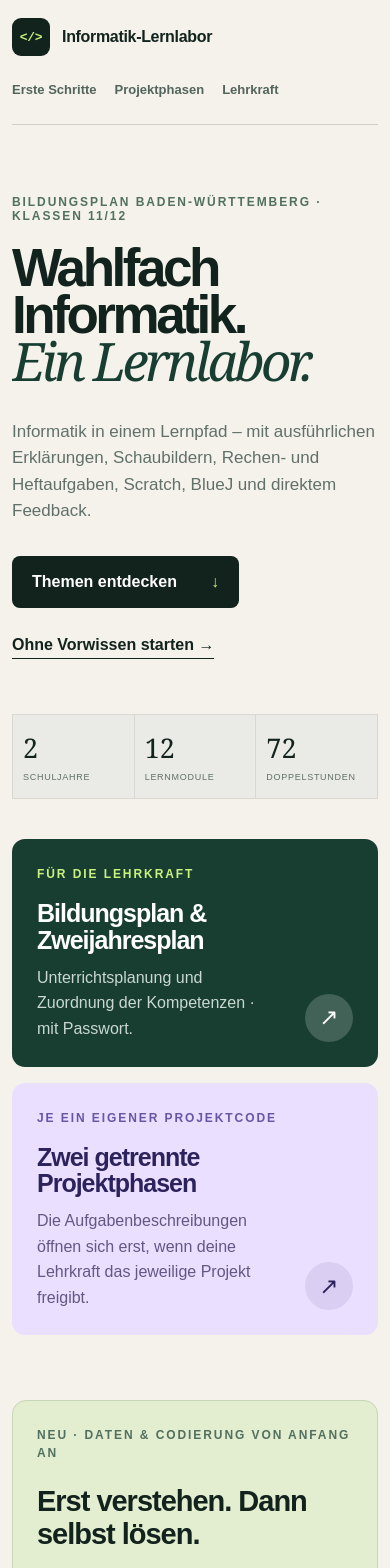
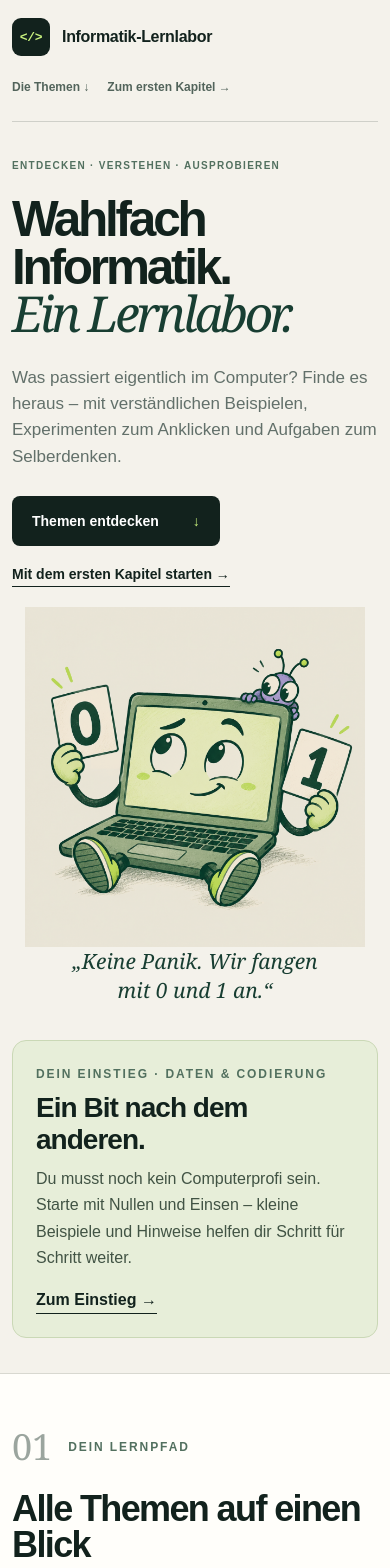
Before and after one commit to SKarwou/informatik-lernlabor, a React (Vite) app: page / in a window 390 px wide. Shown: the top 1568 px of the page. Built offline with nearby package versions, Linux system fonts and the light colour scheme.

Commit message:
Add files via upload

```diff
--- /dev/null
+++ b/src/Home.css
@@ -0,0 +1,59 @@
+.homePage .homeHero { display:grid; grid-template-columns:minmax(0,1.25fr) minmax(0,.85fr); gap:30px; align-items:center; min-height:0; padding:72px 0 58px; overflow:visible; }
+.homePage .homeHero::after { display:none; }
+.homeHeroText { min-width:0; }
+.homePage .homeHero h1 { font-size:clamp(62px,7.4vw,94px); line-height:.96; margin:24px 0; }
+.homePage .homeHero h1 em { white-space:nowrap; }
+.homePage .heroCopy { font-size:19px; max-width:540px; margin:26px 0; }
+.homePage .heroActions { flex-wrap:wrap; gap:20px; font-size:14px; }
+.homeCartoon { margin:12px 0 0; min-width:0; }
+.homeCartoon img { display:block; width:100%; height:auto; mix-blend-mode:multiply; }
+.homeCartoon figcaption { max-width:330px; margin:0 auto; text-align:center; color:var(--green); font:italic 23px/1.4 Georgia,serif; }
+.homeStart { display:flex; gap:30px; align-items:center; justify-content:space-between; padding:28px 32px; border:1px solid #cad8b6; border-radius:14px; background:#e7eed9; margin-bottom:55px; }
+.homeStart h2 { font-size:28px; letter-spacing:-.035em; margin:10px 0; }
+.homeStart p { max-width:700px; margin:0; color:#415344; line-height:1.65; }
+.homeStart > a { white-space:nowrap; flex-shrink:0; }
+.homePage .pathSection { padding:72px 0 12px; }
+.homeContinue { padding:68px 0 62px; scroll-margin-top:24px; }
+.homeContinueHeading { max-width:760px; margin-bottom:28px; }
+.homeContinueHeading h2 { font-size:clamp(30px,4vw,42px); line-height:1.1; letter-spacing:-.045em; margin:14px 0; }
+.homeContinueHeading p { color:var(--muted); line-height:1.6; }
+.homeContinueGrid { display:grid; grid-template-columns:repeat(2,minmax(0,1fr)); gap:20px; }
+.homeActionCard { padding:30px; border:1px solid #c8d7c4; border-radius:16px; display:flex; flex-direction:column; background:#e7efdf; transition:transform .2s,box-shadow .2s; }
+.homeProjectCard { background:#eae1fa; border-color:#dcd0ed; }
+.homeProjectCard .eyebrow { color:#6c5893; }
+.homeActionCard h3 { margin:20px 0 14px; font-size:30px; line-height:1.12; letter-spacing:-.045em; }
+.homeActionCard p { margin:0 0 28px; color:#4b5a51; line-height:1.65; }
+.homeCardLink { margin-top:auto; display:flex; align-items:center; justify-content:space-between; gap:15px; font-weight:800; font-size:14px; }
+.homeCardLink > span { font-size:25px; }
+.homeActionCard:hover { transform:translateY(-3px); box-shadow:0 10px 22px #183e3210; }
+.homeTeacher { display:flex; align-items:center; gap:14px; border-top:1px solid var(--line); margin-top:32px; padding-top:24px; color:#5a6860; font-size:13px; }
+.homeTeacher p { margin:0; line-height:1.65; }
+.homeTeacher > a { margin-left:auto; text-decoration:underline; text-underline-offset:4px; font-weight:700; }
+.homePage :is(a,button,summary):focus-visible { outline:3px solid #3376aa; outline-offset:5px; }
+@media(max-width:850px) {
+  .homePage .homeHero { grid-template-columns:minmax(0,1.3fr) minmax(0,.7fr); gap:15px; padding-top:50px; }
+  .homePage .homeHero h1 { font-size:clamp(50px,7.5vw,68px); }
+  .homeCartoon figcaption { font-size:19px; }
+  .homeStart { padding:25px; }
+  .homeStart > a { white-space:normal; }
+}
+@media(max-width:600px) {
+  .homePage .nav { height:auto; min-height:80px; padding-top:18px; padding-bottom:18px; gap:16px; flex-wrap:wrap; }
+  .homePage .navLinks { display:flex; flex-wrap:wrap; gap:18px; font-size:12px; }
+  .homePage .homeHero { grid-template-columns:minmax(0,1fr); padding:38px 0 34px; gap:10px; }
+  .homePage .homeHero h1 { font-size:clamp(44px,12.7vw,70px); }
+  .homePage .homeHero .eyebrow { font-size:10px; letter-spacing:.13em; }
+  .homePage .heroCopy { font-size:17px; }
+  .homeCartoon { width:min(100%,340px); justify-self:center; margin-top:10px; }
+  .homeCartoon figcaption { max-width:270px; font-size:21px; }
+  .homeStart { flex-direction:column; align-items:flex-start; gap:20px; margin-bottom:35px; padding:23px; }
+  .homePage .pathSection { padding-top:48px; }
+  .homeContinue { padding:45px 0; }
+  .homeContinueGrid { grid-template-columns:minmax(0,1fr); gap:16px; }
+  .homeActionCard { padding:25px; }
+  .homeActionCard h3 { font-size:27px; }
+  .homeTeacher { flex-wrap:wrap; gap:10px; }
+  .homeTeacher > a { margin:4px 0 0 28px; }
+}
+@media(prefers-reduced-motion:reduce) { .homeActionCard { transition:none; transform:none!important; } }
+@media print { .homePage .homeHero { padding:20px 0; } .homeCartoon { max-width:260px; } .homeActionCard { break-inside:avoid; } }
--- a/src/Home.tsx
+++ b/src/Home.tsx
@@ -1,49 +1,42 @@
 import Link from "next/link";
 import { areas, topics } from "./topics";
+import "./Home.css";
 
 export default function Home() {
   return (
-    <main>
+    <main className="homePage" id="top">
       <nav className="nav shell" aria-label="Hauptnavigation">
         <Link className="brand" href="/" aria-label="Informatik-Lernlabor Startseite">
           <span className="brandMark">&lt;/&gt;</span>
           <span>Informatik-Lernlabor</span>
         </Link>
-        <div className="navLinks"><Link href="/werkzeuge">Erste Schritte</Link><Link href="/projekte">Projektphasen</Link><Link href="/bildungsplan"> Lehrkraft</Link></div>
+        <div className="navLinks"><a href="#themen">Die Themen ↓</a><Link href="/module/zahlensysteme">Zum ersten Kapitel →</Link></div>
       </nav>
 
-      <header className="hero shell">
-        <div className="eyebrow">BILDUNGSPLAN BADEN-WÜRTTEMBERG · KLASSEN 11/12</div>
-        <h1>Wahlfach Informatik.<br /><em>Ein Lernlabor.</em></h1>
-        <p className="heroCopy">Informatik in einem Lernpfad – mit ausführlichen Erklärungen, Schaubildern, Rechen- und Heftaufgaben, Scratch, BlueJ und direktem Feedback.</p>
-        <div className="heroActions">
-          <a className="primaryButton" href="#themen">Themen entdecken <span>↓</span></a>
-          <Link className="textButton" href="/module/zahlensysteme">Ohne Vorwissen starten →</Link>
+      <header className="hero homeHero shell">
+        <div className="homeHeroText">
+          <div className="eyebrow">ENTDECKEN · VERSTEHEN · AUSPROBIEREN</div>
+          <h1>Wahlfach<br />Informatik.<br /><em>Ein Lernlabor.</em></h1>
+          <p className="heroCopy">Was passiert eigentlich im Computer? Finde es heraus – mit verständlichen Beispielen, Experimenten zum Anklicken und Aufgaben zum Selberdenken.</p>
+          <div className="heroActions">
+            <a className="primaryButton" href="#themen">Themen entdecken <span aria-hidden="true">↓</span></a>
+            <Link className="textButton" href="/module/zahlensysteme">Mit dem ersten Kapitel starten →</Link>
+          </div>
         </div>
-        <div className="stats" aria-label="Umfang des Lernlabors">
-          <div><strong>2</strong><span>Schuljahre</span></div>
-          <div><strong>12</strong><span>Lernmodule</span></div>
-          <div><strong>72</strong><span>Doppelstunden</span></div>
-        </div>
+        <figure className="homeCartoon">
+          <img src={`${import.meta.env.BASE_URL}illustrations/startseite-cartoon-2026-10-01.png`} width="1254" height="1254" alt="Ein freundlicher Laptop hält eine Null und eine Eins hoch. Hinter seinem Bildschirm schaut ein kleiner, neugieriger Computer-Bug hervor." fetchPriority="high" />
+          <figcaption>„Keine Panik. Wir fangen mit 0 und 1 an.“</figcaption>
+        </figure>
       </header>
 
-      <section className="gatewaySection shell" aria-label="Kursplanung und Projekte">
-        <Link href="/bildungsplan" className="gatewayCard curriculumGateway">
-          <div><span className="eyebrow"> FÜR DIE LEHRKRAFT</span><h2>Bildungsplan & Zweijahresplan</h2><p>Unterrichtsplanung und Zuordnung der Kompetenzen · mit Passwort.</p></div><span className="gatewayArrow">↗</span>
-        </Link>
-        <Link href="/projekte" className="gatewayCard projectGateway">
-          <div><span className="eyebrow"> JE EIN EIGENER PROJEKTCODE</span><h2>Zwei getrennte Projektphasen</h2><p>Die Aufgabenbeschreibungen öffnen sich erst, wenn deine Lehrkraft das jeweilige Projekt freigibt.</p></div><span className="gatewayArrow">↗</span>
-        </Link>
-      </section>
-
-      <section className="newLearning shell"><div><span className="eyebrow">NEU · DATEN & CODIERUNG VON ANFANG AN</span><h2>Erst verstehen. Dann selbst lösen.</h2><p>Vier neu aufgebaute Kapitel führen dich von Bits und Bytes bis zu deiner ersten SQL-Abfrage. Mit vorgemachten Beispielen, kleinen Einstiegsaufgaben, zwei Hinweisen pro Aufgabe und Musterlösungen mit zusätzlichem Lösungscode.</p></div><div><Link className="primaryButton" href="/module/zahlensysteme">Mit Daten & Codierung starten →</Link><Link className="textButton" href="/werkzeuge">BlueJ, JavaScript und Scratch kennenlernen →</Link></div></section>
+      <section className="homeStart shell" aria-labelledby="home-start-title"><div><span className="eyebrow">DEIN EINSTIEG · DATEN & CODIERUNG</span><h2 id="home-start-title">Ein Bit nach dem anderen.</h2><p>Du musst noch kein Computerprofi sein. Starte mit Nullen und Einsen – kleine Beispiele und Hinweise helfen dir Schritt für Schritt weiter.</p></div><Link className="textButton" href="/module/zahlensysteme">Zum Einstieg →</Link></section>
 
       <section className="pathSection" id="themen">
         <div className="shell">
           <div className="sectionIntro">
             <div><span className="sectionNumber">01</span><span className="eyebrow">DEIN LERNPFAD</span></div>
             <h2>Alle Themen auf einen Blick</h2>
-            <p>Die Module folgen den vier inhaltsbezogenen Kompetenzbereichen. Jedes enthält einen ausführlichen Grundlagentext, Schaubild, Beispiel, Heftaufgaben und Programmierpraxis.</p>
+            <p>Entdecke, wie Computer Daten darstellen, Probleme lösen und miteinander kommunizieren. In jedem Kapitel findest du Erklärungen, interaktive Beispiele und Aufgaben für dein Heft.</p>
           </div>
 
           {areas.map((area) => {
@@ -71,16 +64,17 @@ export default function Home() {
         </div>
       </section>
 
-      <section className="howSection shell">
-        <div className="sectionIntro compact">
-          <div><span className="sectionNumber">02</span><span className="eyebrow">SO LERNST DU</span></div>
-          <h2>Vom ersten Begriff zum eigenen Programm</h2>
+      <section className="homeContinue shell" id="projekte-und-programmieren" aria-labelledby="home-continue-title">
+        <div className="homeContinueHeading">
+          <span className="eyebrow">WENN DU BEREIT BIST</span>
+          <h2 id="home-continue-title">Deine Ideen werden praktisch.</h2>
+          <p>Hier geht es zu den Projektphasen und zu den Werkzeugen für deine eigenen Programme.</p>
         </div>
-        <div className="steps">
-          <article><span>01</span><h3>Verstehen</h3><p>Ausführliche Erklärungen, Begriffsboxen, Merksätze und Schaubilder beginnen ohne vorausgesetztes Fachwissen.</p></article>
-          <article><span>02</span><h3>Üben</h3><p>Vorgerechnete Beispiele, Papier- und Heftaufgaben sowie interaktive Stationen sichern jeden Lernschritt.</p></article>
-          <article><span>03</span><h3>Entwickeln</h3><p>Scratch, BlueJ und zwei Projektphasen verbinden die Themen zu eigenen, getesteten Informatikprodukten.</p></article>
+        <div className="homeContinueGrid">
+          <Link href="/projekte" className="homeActionCard homeProjectCard"><span className="eyebrow">ZUSAMMEN ETWAS ENTWICKELN</span><h3>Die Projektphasen</h3><p>Verbinde dein Wissen zu einem eigenen Ergebnis. Jede Projektbeschreibung öffnet sich mit dem passenden Freigabecode deiner Lehrkraft.</p><span className="homeCardLink">Zu den Projekten <span aria-hidden="true">↗</span></span></Link>
+          <Link href="/werkzeuge" className="homeActionCard homeToolsCard"><span className="eyebrow">VOM AUSPROBIEREN ZUM EIGENEN CODE</span><h3>Programmieren: los geht’s</h3><p>Lerne BlueJ und Java, Scratch oder JavaScript kennen. Die Einführung zeigt dir die Oberfläche und begleitet dich bei deinen ersten Schritten.</p><span className="homeCardLink">Werkzeuge kennenlernen <span aria-hidden="true">↗</span></span></Link>
         </div>
+        <aside className="homeTeacher" aria-label="Für Lehrkräfte"><span aria-hidden="true">🔒</span><p><strong>Für Lehrkräfte</strong><br />Bildungsplanbezug und Unterrichtsplanung im geschützten Bereich.</p><Link href="/bildungsplan">Lehrkraftbereich öffnen →</Link></aside>
       </section>
 
       <footer><div className="shell"><div className="brand"><span className="brandMark">&lt;/&gt;</span><span>Informatik-Lernlabor</span></div><p>Verstehen durch Ausprobieren · Wahlfach Oberstufe · KCG</p><a href="#top">Nach oben ↑</a></div></footer>
```
Also changed, not shown: public/illustrations/startseite-cartoon-2026-10-01.png (added).
